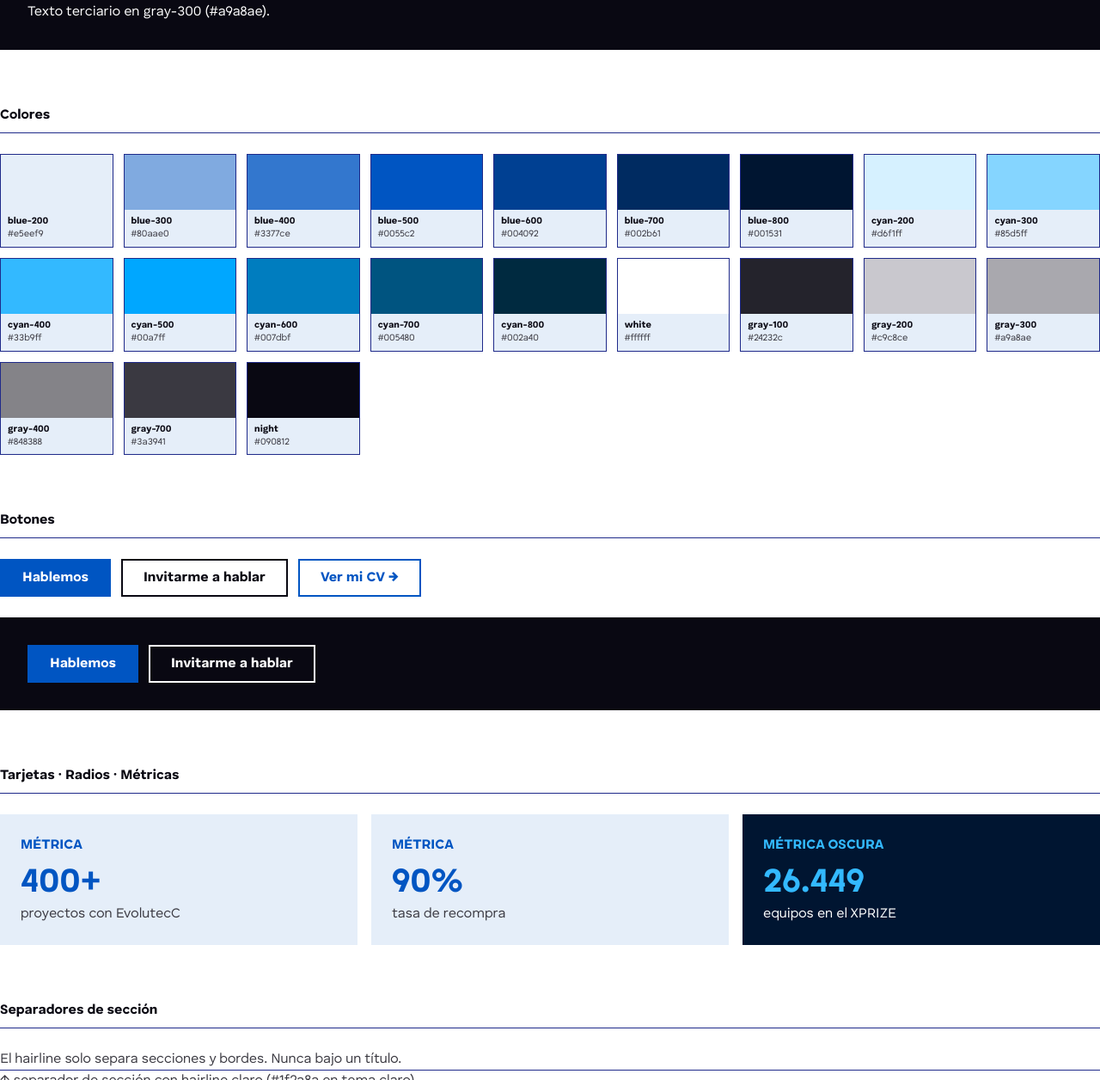
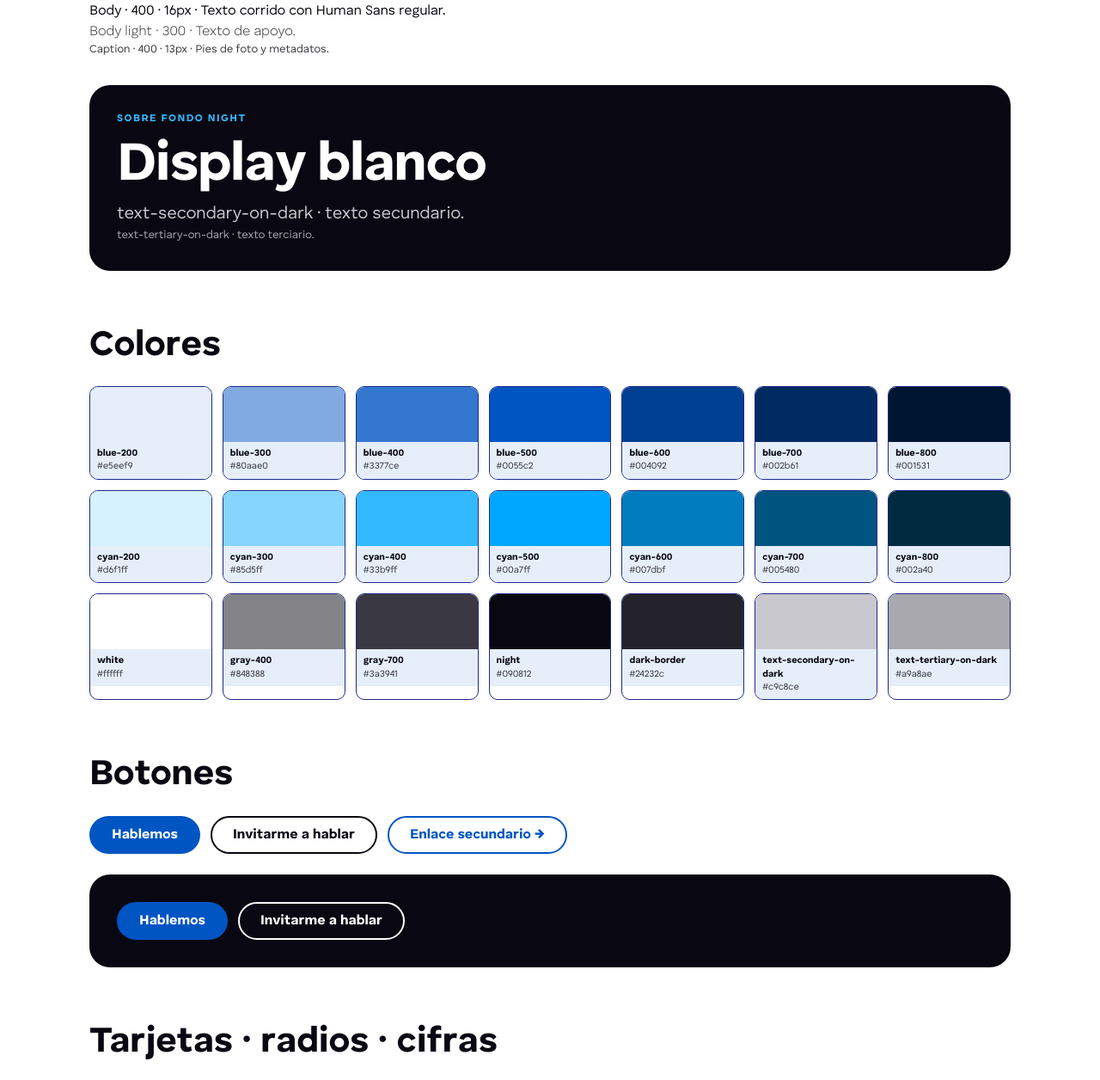
Before and after one commit to luisingryv/luisreyesvanegas-astro, an Astro site: page /design-system in a window 1280 px wide. Shown: the part 640-1896 px from the top of the page at 86% size. Built offline with nearby package versions, Linux system fonts and the light colour scheme; Astro itself is replaced by a stand-in of ours.

Commit message:
feat: nombra los tres colores del prototipo y corrige la muestra
- Tokens nuevos nombrados por Luis: dark-border, text-secondary-on-dark
  y text-tertiary-on-dark, en el CSS y en el JSON de referencia
- El hairline oscuro apunta a dark-border en lugar de repetir el valor
- @theme static para publicar todas las variables de color
- La muestra lee la paleta del JSON, ya no lleva hexadecimales y quita
  la línea bajo los títulos de sección

Co-Authored-By: Claude Opus 5.5 <noreply@anthropic.com>

```diff
--- a/referencia/tokens-luis-reyes.json
+++ b/referencia/tokens-luis-reyes.json
@@ -26,6 +26,9 @@
       {"name": "gray-400", "value": "#848388", "usage": "Gris medio. Texto secundario sobre night (5.3:1); no usar como texto sobre blanco (3.8:1)."},
       {"name": "gray-700", "value": "#3a3941", "usage": "Gris grafito. Texto secundario sobre blanco (11.4:1); bordes en tema oscuro."},
       {"name": "night", "value": "#090812", "usage": "NEGRO DE MARCA (RGB 9, 8, 18). Fondo oscuro principal y color del texto sobre blanco."},
+      {"name": "dark-border", "value": "#24232c", "usage": "Bordes y separadores sobre fondos oscuros (hairline del tema oscuro). Nombrado por Luis el 19 nov 2026."},
+      {"name": "text-secondary-on-dark", "value": "#c9c8ce", "usage": "Texto secundario sobre night. Nombrado por Luis el 19 nov 2026."},
+      {"name": "text-tertiary-on-dark", "value": "#a9a8ae", "usage": "Texto terciario sobre night. Nombrado por Luis el 19 nov 2026."},
       {"name": "surface", "value": {"light": "{white}", "dark": "{night}"}, "usage": "Fondo de página."},
       {"name": "surface-raised", "value": {"light": "{blue-200}", "dark": "{blue-800}"}, "usage": "Tarjetas y paneles sobre surface."},
       {"name": "ink", "value": {"light": "{night}", "dark": "{white}"}, "usage": "Texto principal sobre surface y surface-raised."},
@@ -34,7 +37,7 @@
       {"name": "on-primary", "value": "{white}", "usage": "Texto e ícono sobre primary (6.8:1)."},
       {"name": "link", "value": {"light": "{blue-500}", "dark": "{cyan-400}"}, "usage": "Enlaces y texto de acento sobre surface (6.8:1 claro, 9:1 oscuro)."},
       {"name": "accent", "value": "{cyan-500}", "usage": "Relleno de acento; texto encima en night."},
-      {"name": "hairline", "value": {"light": "#1f2a8a", "dark": "#24232c"}, "usage": "Separadores entre secciones y bordes finos. No va bajo los títulos de sección."}
+      {"name": "hairline", "value": {"light": "#1f2a8a", "dark": "{dark-border}"}, "usage": "Separadores entre secciones y bordes finos. No va bajo los títulos de sección."}
     ]
   },
   "type": {
--- a/src/pages/design-system.astro
+++ b/src/pages/design-system.astro
@@ -1,29 +1,10 @@
 ---
 import Base from '../layouts/Base.astro';
+import tokens from '../../referencia/tokens-luis-reyes.json';
 
-const colores = [
-  { name: 'blue-200', hex: '#e5eef9', dark: false },
-  { name: 'blue-300', hex: '#80aae0', dark: false },
-  { name: 'blue-400', hex: '#3377ce', dark: true },
-  { name: 'blue-500', hex: '#0055c2', dark: true },
-  { name: 'blue-600', hex: '#004092', dark: true },
-  { name: 'blue-700', hex: '#002b61', dark: true },
-  { name: 'blue-800', hex: '#001531', dark: true },
-  { name: 'cyan-200', hex: '#d6f1ff', dark: false },
-  { name: 'cyan-300', hex: '#85d5ff', dark: false },
-  { name: 'cyan-400', hex: '#33b9ff', dark: false },
-  { name: 'cyan-500', hex: '#00a7ff', dark: false },
-  { name: 'cyan-600', hex: '#007dbf', dark: true },
-  { name: 'cyan-700', hex: '#005480', dark: true },
-  { name: 'cyan-800', hex: '#002a40', dark: true },
-  { name: 'white',    hex: '#ffffff', dark: false },
-  { name: 'gray-100', hex: '#24232c', dark: true },
-  { name: 'gray-200', hex: '#c9c8ce', dark: false },
-  { name: 'gray-300', hex: '#a9a8ae', dark: false },
-  { name: 'gray-400', hex: '#848388', dark: true },
-  { name: 'gray-700', hex: '#3a3941', dark: true },
-  { name: 'night',    hex: '#090812', dark: true },
-];
+const colores = tokens.color.tokens.flatMap((t) =>
+  typeof t.value === 'string' && t.value.startsWith('#') ? [{ name: t.name, hex: t.value }] : [],
+);
 ---
 
 <Base title="Sistema de diseño · Luis Reyes" lang="es">
@@ -46,8 +27,6 @@ const colores = [
       font-size: var(--text-heading);
       line-height: var(--text-heading--line-height);
       font-weight: 700;
-      border-block-end: 1px solid var(--color-hairline);
-      padding-block-end: 8px;
       margin-block: 48px 24px;
     }
     .ds-eyebrow {
@@ -71,10 +50,9 @@ const colores = [
       color: var(--color-ink-muted);
     }
 
-    /* Colores */
     .color-grid {
       display: grid;
-      grid-template-columns: repeat(auto-fill, minmax(120px, 1fr));
+      grid-template-columns: repeat(auto-fill, minmax(140px, 1fr));
       gap: 12px;
     }
     .color-swatch {
@@ -82,19 +60,16 @@ const colores = [
       overflow: hidden;
       border: 1px solid var(--color-hairline);
     }
-    .color-swatch__block {
-      block-size: 64px;
-    }
+    .color-swatch__block { block-size: 64px; }
     .color-swatch__label {
       padding: 6px 8px;
       font-size: 11px;
       line-height: 1.4;
       background: var(--color-surface-raised);
     }
-    .color-swatch__name { font-weight: 700; display: block; }
-    .color-swatch__hex  { color: var(--color-ink-muted); }
+    .color-swatch__name { font-weight: 700; display: block; overflow-wrap: anywhere; }
+    .color-swatch__hex { color: var(--color-ink-muted); }
 
-    /* Botones */
     .btn-row { display: flex; flex-wrap: wrap; gap: 12px; align-items: center; }
     .btn {
       display: inline-flex;
@@ -106,32 +81,17 @@ const colores = [
       font-size: 1rem;
       font-weight: 700;
       line-height: 1;
-      cursor: pointer;
       text-decoration: none;
       border: 2px solid transparent;
       transition: background-color 150ms, color 150ms, border-color 150ms;
     }
-    .btn-primary {
-      background: var(--color-primary);
-      color: var(--color-on-primary);
-    }
+    .btn-primary { background: var(--color-primary); color: var(--color-on-primary); }
     .btn-primary:hover { background: var(--color-blue-600); }
-    .btn-secondary {
-      background: transparent;
-      color: var(--color-ink);
-      border-color: var(--color-ink);
-    }
-    .btn-secondary:hover {
-      background: var(--color-surface-raised);
-    }
-    .btn-ghost {
-      background: transparent;
-      color: var(--color-link);
-      border-color: var(--color-link);
-    }
+    .btn-secondary { background: transparent; color: var(--color-ink); border-color: var(--color-ink); }
+    .btn-secondary:hover { background: var(--color-surface-raised); }
+    .btn-ghost { background: transparent; color: var(--color-link); border-color: var(--color-link); }
     .btn-ghost:hover { background: var(--color-blue-200); }
 
-    /* Tarjetas */
     .card-row { display: flex; flex-wrap: wrap; gap: 16px; }
     .card {
       flex: 1 1 240px;
@@ -139,129 +99,120 @@ const colores = [
       border-radius: var(--radius-lg);
       padding: 24px;
     }
-    .card-dark {
-      background: var(--color-blue-800);
-      color: var(--color-white);
-    }
     .metric {
       font-size: 2.5rem;
       font-weight: 700;
       color: var(--color-primary);
       line-height: 1;
     }
-    .metric-dark { color: var(--color-cyan-400); }
 
-    /* Separadores de sección */
     .section-sep {
       border: none;
       border-block-start: 1px solid var(--color-hairline);
       margin-block: var(--spacing-section-y);
     }
 
-    /* Fondo nocturno para demo */
     .ds-dark-bg {
-      background: var(--color-night);
-      color: var(--color-white);
+      background: var(--color-surface);
+      color: var(--color-ink);
       border-radius: var(--radius-lg);
       padding: 32px;
       margin-block-end: 24px;
     }
-    .ds-dark-bg .ds-eyebrow { color: var(--color-cyan-400); }
+    .ds-dark-bg .ds-lead { color: var(--color-text-secondary-on-dark); }
+    .ds-dark-bg .ds-caption { color: var(--color-text-tertiary-on-dark); }
+    .ds-dark-bg .card { background: var(--color-surface-raised); }
+    .ds-dark-bg .metric { color: var(--color-link); }
+    .ds-dark-bg .btn-secondary { color: var(--color-white); border-color: var(--color-white); }
+    .ds-dark-bg .btn-secondary:hover { background: var(--color-blue-800); }
   </style>
 
   <main class="ds-page">
-    <p class="ds-eyebrow">SISTEMA DE DISEÑO</p>
+    <p class="ds-eyebrow">Sistema de diseño</p>
     <h1 class="ds-h1">Luis Reyes · Paso 2</h1>
     <p class="ds-lead">Human Sans incrustada · tokens de color · tipografía · radios · botones.</p>
 
     <hr class="section-sep" />
 
-    <!-- TIPOGRAFÍA -->
     <section class="ds-section">
       <h2 class="ds-h2">Tipografía</h2>
+      <p class="ds-eyebrow">Eyebrow · 12px · 700 · 0.12em</p>
+      <p class="ds-h1">Display · 700</p>
+      <p class="ds-h2" style="margin-block:12px 0;">Heading · 700</p>
+      <p class="ds-lead">Lead · 400 · Fundé mi primer negocio a los 16.</p>
+      <p>Body · 400 · 16px · Texto corrido con Human Sans regular.</p>
+      <p style="font-weight:300;color:var(--color-ink-muted);">Body light · 300 · Texto de apoyo.</p>
+      <p class="ds-caption">Caption · 400 · 13px · Pies de foto y metadatos.</p>
 
-      <div style="margin-block-end:32px;">
-        <p class="ds-eyebrow">EYEBROW · 12px · 700 · 0.12em</p>
-        <p class="ds-h1">Display · 700 · clamp(38–64px)</p>
-        <p style="font-size:var(--text-heading);line-height:var(--text-heading--line-height);font-weight:700;margin-block:12px 0;">Heading · 700 · clamp(28–42px)</p>
-        <p class="ds-lead" style="margin-block:12px 0;">Lead · 400 · clamp(17–20px) · "Fundé mi primer negocio a los 16."</p>
-        <p style="font-size:var(--text-body);line-height:var(--text-body--line-height);margin-block:12px 0;">Body · 400 · 16px · Texto corrido normal, con la fuente Human Sans a peso regular.</p>
-        <p style="font-size:var(--text-body);line-height:var(--text-body--line-height);font-weight:300;color:var(--color-ink-muted);margin-block:12px 0;">Body Light · 300 · 16px · Texto de apoyo e introducciones en gris.</p>
-        <p class="ds-caption" style="margin-block:12px 0;">Caption · 400 · 13px · Pies de foto y metadatos.</p>
-      </div>
-
-      <!-- Demo sobre fondo oscuro -->
-      <div class="ds-dark-bg">
-        <p class="ds-eyebrow">SOBRE FONDO NIGHT</p>
-        <p class="ds-h1" style="color:var(--color-white);">Display blanco</p>
-        <p class="ds-lead" style="color:var(--color-gray-200);">Texto secundario en gray-200 (#c9c8ce).</p>
-        <p class="ds-caption" style="color:var(--color-gray-300);">Texto terciario en gray-300 (#a9a8ae).</p>
+      <div class="ds-dark-bg" data-theme="dark" style="margin-block-start:32px;">
+        <p class="ds-eyebrow">Sobre fondo night</p>
+        <p class="ds-h1">Display blanco</p>
+        <p class="ds-lead">text-secondary-on-dark · texto secundario.</p>
+        <p class="ds-caption">text-tertiary-on-dark · texto terciario.</p>
       </div>
     </section>
 
-    <!-- COLORES -->
     <section class="ds-section">
       <h2 class="ds-h2">Colores</h2>
       <div class="color-grid">
-        {colores.map((c) => (
-          <div class="color-swatch">
-            <div
-              class="color-swatch__block"
-              style={`background:${c.hex};`}
-            />
-            <div class="color-swatch__label">
-              <span class="color-swatch__name">{c.name}</span>
-              <span class="color-swatch__hex">{c.hex}</span>
+        {
+          colores.map((c) => (
+            <div class="color-swatch">
+              <div class="color-swatch__block" style={`background:var(--color-${c.name});`} />
+              <div class="color-swatch__label">
+                <span class="color-swatch__name">{c.name}</span>
+                <span class="color-swatch__hex">{c.hex}</span>
+              </div>
             </div>
-          </div>
-        ))}
+          ))
+        }
       </div>
     </section>
 
-    <!-- BOTONES -->
     <section class="ds-section">
       <h2 class="ds-h2">Botones</h2>
       <div class="btn-row">
         <a href="#" class="btn btn-primary">Hablemos</a>
         <a href="#" class="btn btn-secondary">Invitarme a hablar</a>
-        <a href="#" class="btn btn-ghost">Ver mi CV →</a>
+        <a href="#" class="btn btn-ghost">Enlace secundario →</a>
       </div>
-      <div class="ds-dark-bg" style="margin-block-start:24px;">
+      <div class="ds-dark-bg" data-theme="dark" style="margin-block-start:24px;">
         <div class="btn-row">
           <a href="#" class="btn btn-primary">Hablemos</a>
-          <a href="#" class="btn" style="background:transparent;color:#fff;border:2px solid #fff;">Invitarme a hablar</a>
+          <a href="#" class="btn btn-secondary">Invitarme a hablar</a>
         </div>
       </div>
     </section>
 
-    <!-- TARJETAS Y RADIOS -->
     <section class="ds-section">
-      <h2 class="ds-h2">Tarjetas · Radios · Métricas</h2>
+      <h2 class="ds-h2">Tarjetas · radios · cifras</h2>
       <div class="card-row">
         <div class="card">
-          <p class="ds-eyebrow">MÉTRICA</p>
+          <p class="ds-eyebrow">Cifra</p>
           <p class="metric">400+</p>
-          <p class="ds-caption" style="margin-block-start:4px;">proyectos con EvolutecC</p>
+          <p class="ds-caption">proyectos con EvolutecC</p>
         </div>
         <div class="card">
-          <p class="ds-eyebrow">MÉTRICA</p>
+          <p class="ds-eyebrow">Cifra</p>
           <p class="metric">90%</p>
-          <p class="ds-caption" style="margin-block-start:4px;">tasa de recompra</p>
+          <p class="ds-caption">de recompra</p>
         </div>
-        <div class="card card-dark">
-          <p class="ds-eyebrow" style="color:var(--color-cyan-400);">MÉTRICA OSCURA</p>
-          <p class="metric metric-dark">26.449</p>
-          <p class="ds-caption" style="margin-block-start:4px;color:var(--color-gray-200);">equipos en el XPRIZE</p>
+      </div>
+      <div class="ds-dark-bg" data-theme="dark" style="margin-block-start:16px;">
+        <div class="card-row">
+          <div class="card">
+            <p class="ds-eyebrow">Cifra en oscuro</p>
+            <p class="metric">26.449</p>
+            <p class="ds-caption">equipos en el XPRIZE</p>
+          </div>
         </div>
       </div>
     </section>
 
-    <!-- SEPARADORES -->
     <section class="ds-section">
-      <h2 class="ds-h2">Separadores de sección</h2>
-      <p class="ds-caption">El hairline solo separa secciones y bordes. Nunca bajo un título.</p>
+      <h2 class="ds-h2">Separador de sección</h2>
+      <p class="ds-caption">El hairline separa secciones y bordes. Nunca va bajo un título.</p>
       <hr class="section-sep" />
-      <p class="ds-caption">↑ separador de sección con hairline claro (#1f2a8a en tema claro).</p>
     </section>
   </main>
 </Base>
--- a/src/styles/global.css
+++ b/src/styles/global.css
@@ -24,7 +24,8 @@
 }
 
 /* ─── Tokens de color (tokens-luis-reyes.json) ────────────── */
-@theme {
+/* static: publica todas las variables aunque Tailwind no detecte su uso */
+@theme static {
   /* Escala azul */
   --color-blue-200: #e5eef9;
   --color-blue-300: #80aae0;
@@ -49,10 +50,10 @@
   --color-gray-700: #3a3941;
   --color-night: #090812;
 
-  /* Colores sin token en el prototipo (propuesta para Luis) */
-  --color-gray-100: #24232c;   /* borde hairline oscuro */
-  --color-gray-200: #c9c8ce;   /* texto secundario sobre night */
-  --color-gray-300: #a9a8ae;   /* texto terciario sobre night */
+  /* Colores del prototipo, nombrados por Luis el 19 nov 2026 */
+  --color-dark-border: #24232c;
+  --color-text-secondary-on-dark: #c9c8ce;
+  --color-text-tertiary-on-dark: #a9a8ae;
 
   /* ─── Tipografía ──────────────────────────────────────────── */
   --font-sans: "Human Sans", system-ui, -apple-system, "Segoe UI", sans-serif;
@@ -112,7 +113,7 @@
   --color-ink:            var(--color-white);
   --color-ink-muted:      var(--color-gray-400);
   --color-link:           var(--color-cyan-400);
-  --color-hairline:       #24232c;
+  --color-hairline:       var(--color-dark-border);
 }
 
 /* ─── Base ───────────────────────────────────────────────── */
```
